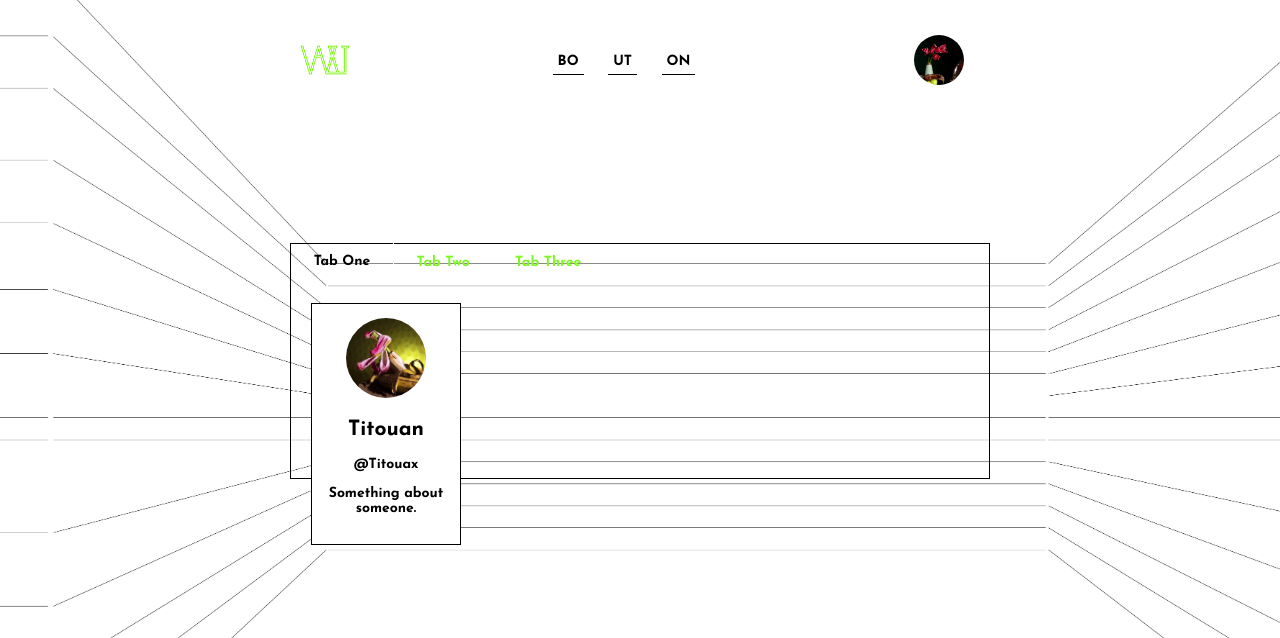
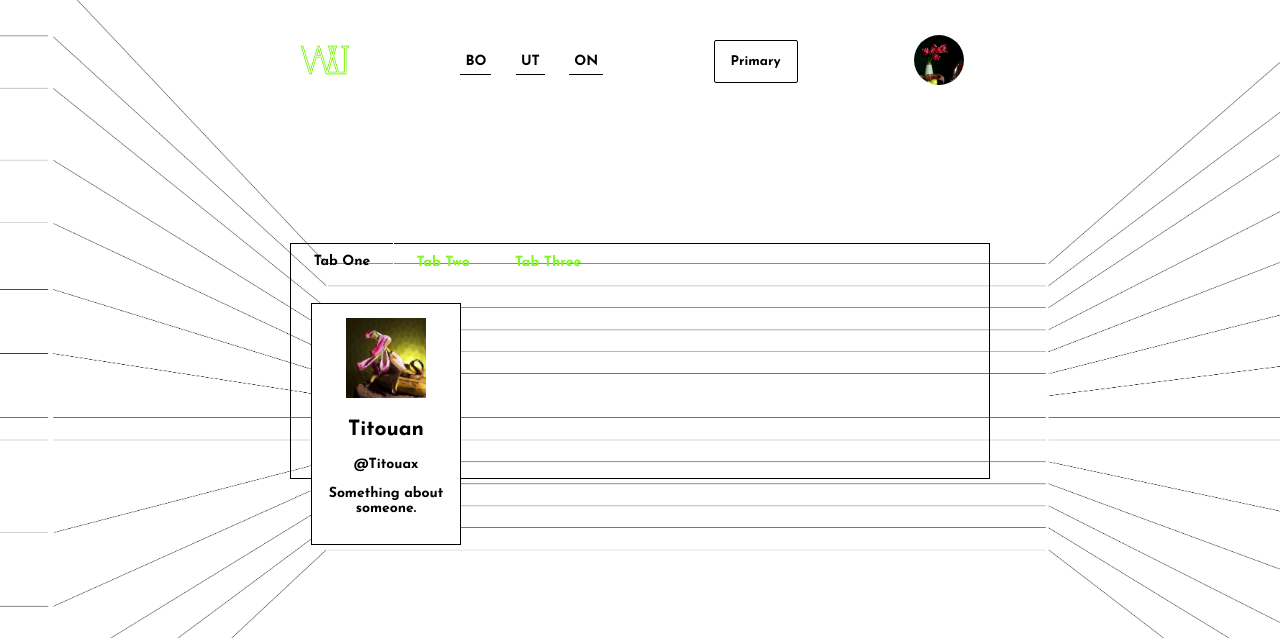
Before and after one commit to clydeat/vaxt, a Rails app: page / in a window 1280 px wide. Shown: the top 638 px of the page. Run offline with Rails 7, Linux system fonts and the light colour scheme; some libraries are stand-ins or nearby versions.

Commit message:
bouton de ouff

```diff
--- a/app/assets/stylesheets/application.css
+++ b/app/assets/stylesheets/application.css
@@ -16,7 +16,7 @@
 
  body {
  	font-size: 14px;
- 	background-image: url(asset-path("VAXT-SITE-FOND-08.jpg"));
+	background-image: url(asset-path("VAXT-SITE-FOND-08.jpg"));
  	background-size: 1440px;
  	font-family: 'Josefin Sans', sans-serif;
  }
--- a/app/assets/stylesheets/components/header.css
+++ b/app/assets/stylesheets/components/header.css
@@ -25,6 +25,19 @@
 .btn-green:hover {
 	opacity: 0.5;
 }
-.avatar {
+.avatar-small {
 	border-radius: 50%;
 }
+
+.btn-primary-outline {
+	font-family: 'Josefin Sans', sans-serif;
+	padding: 14px 16px;
+    border-radius: 2px;
+    border: 1px solid black;
+    display: inline-block;
+	background-color: white;
+	color: black;
+}
+.btn-primary-outline:hover {
+	background-color: #80F624;
+}
--- a/app/views/layouts/_header.html.erb
+++ b/app/views/layouts/_header.html.erb
@@ -11,8 +11,10 @@
         </ul>
     </div>
 
-    <div class="dropdown avatar">
-      <a href="#" class="dropbtn" ><%= image_tag("lale.png", size: "50x50", alt: "lale", class: "avatar") %></a>
+    <button type="button" class="btn-primary-outline" name="button">Primary</button>
+
+    <div class="dropdown avatar-small">
+      <a href="#" class="dropbtn" ><%= image_tag("lale.png", size: "50x50", alt: "lale", class: "avatar-small") %></a>
       <div class="dropdown-content">
         <a href="#">BU</a>
         <a href="#">UT</a>
--- a/app/views/layouts/application.html.erb
+++ b/app/views/layouts/application.html.erb
@@ -4,6 +4,7 @@
     <meta charset="UTF-8">
     <title>VAXT | Here you will find print web photography vidéo & art.</title>
     <meta name="description" content="Vaxt is multydisciplinary studio for creative people & entrepreneurs. Let us take care of your image.">
+
     <link href="https://fonts.googleapis.com/css?family=Crimson+Text" rel="stylesheet">
     <link href="https://fonts.googleapis.com/css?family=Josefin+Sans:700" rel="stylesheet">
     <link rel="stylesheet" href="https://use.fontawesome.com/releases/v5.0.10/css/all.css">
```
Also changed, not shown: app/assets/stylesheets/home.css (added).
